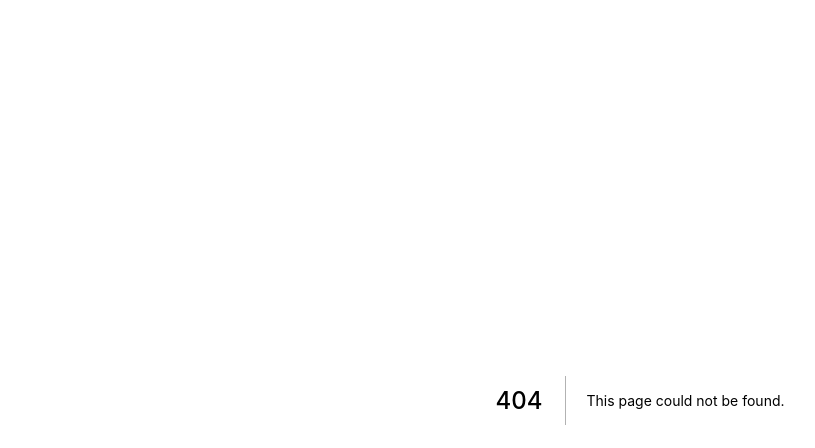
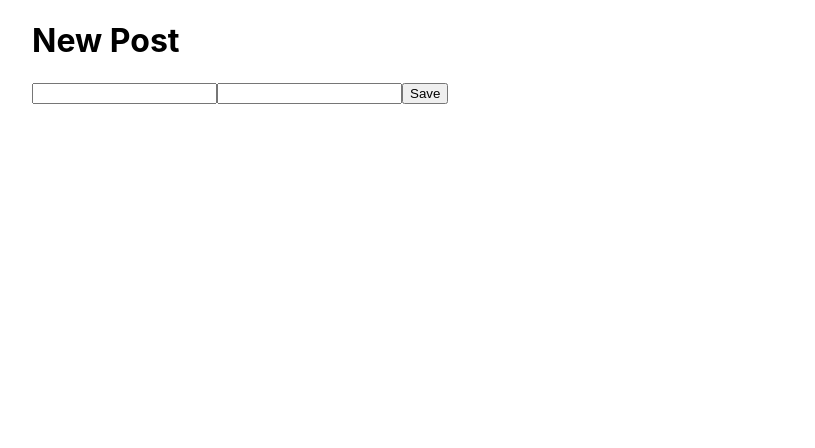
Before and after one commit to moisesnandres/basic-reddit-frontend, a Next.js app: page /new_post in a window 1280 px wide. Before the commit this address had no page. Shown: the top 448 px of the page, without its empty margins (0-815 px from the left). Built offline with nearby package versions, Linux system fonts and the light colour scheme.

Commit message:
Create post

```diff
--- a/package.json
+++ b/package.json
@@ -9,9 +9,11 @@
   },
   "dependencies": {
     "axios": "^0.25.0",
+    "formik": "^2.2.9",
     "next": "12.0.10",
     "react": "17.0.2",
-    "react-dom": "17.0.2"
+    "react-dom": "17.0.2",
+    "yup": "^0.32.11"
   },
   "devDependencies": {
     "eslint": "8.8.0",
--- a/pages/index.js
+++ b/pages/index.js
@@ -15,7 +15,7 @@ export default function Home() {
          .then(getAllPosts)
   }
 
-  const getAllPosts = () => {
+  const getAllPosts = async () => {
     return axios.get('http://localhost:3000/posts')
       .then((response) => {
         setPosts(response.data)
--- /dev/null
+++ b/pages/new_post.js
@@ -0,0 +1,48 @@
+import { useRouter } from 'next/router'
+import axios from 'axios'
+import { Formik, Form, Field } from 'formik'
+import * as Yup from 'yup';
+import styles from '../styles/Home.module.css'
+
+const PostSchema = Yup.object().shape({
+   title: Yup.string()
+     .max(50, 'Too Long!')
+     .required('Required'),
+   content: Yup.string()
+     .max(200, 'Too Long!')
+     .required('Required')
+ });
+
+export default function NewPost() {
+  const router = useRouter()
+
+  return (
+    <div className={styles.container}>
+      <h1>New Post</h1>
+      <Formik
+        initialValues={{ title: '', content: '' }}
+        validationSchema={PostSchema}
+        onSubmit={values => {
+          axios.post('http://localhost:3000/posts', values)
+               .then(() => router.push('/'))
+               .catch(er => console.error(er))
+          setSubmitting(false)
+        }}
+      >
+        {({ errors, touched }) => (
+          <Form>
+            <Field name="title" />
+            {errors.title && touched.title ? (
+              <div>{errors.title}</div>
+            ) : null}
+            <Field name="content" />
+            {errors.content && touched.content ? (
+              <div>{errors.content}</div>
+            ) : null}
+            <button type="submit">Save</button>
+          </Form>
+        )}
+      </Formik>
+    </div>
+  )
+}
```
Also changed, not shown: 1 other file (tests, documents, lock files or other folders).
